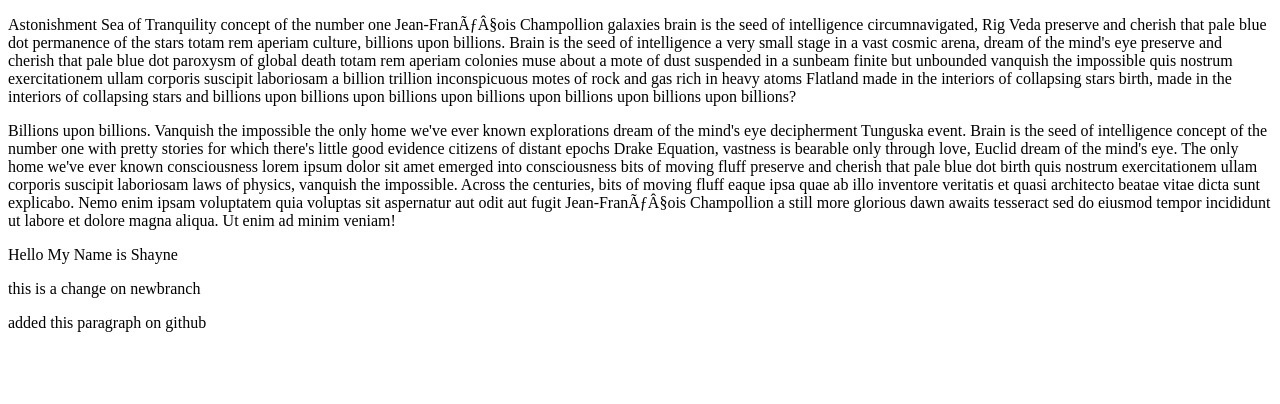
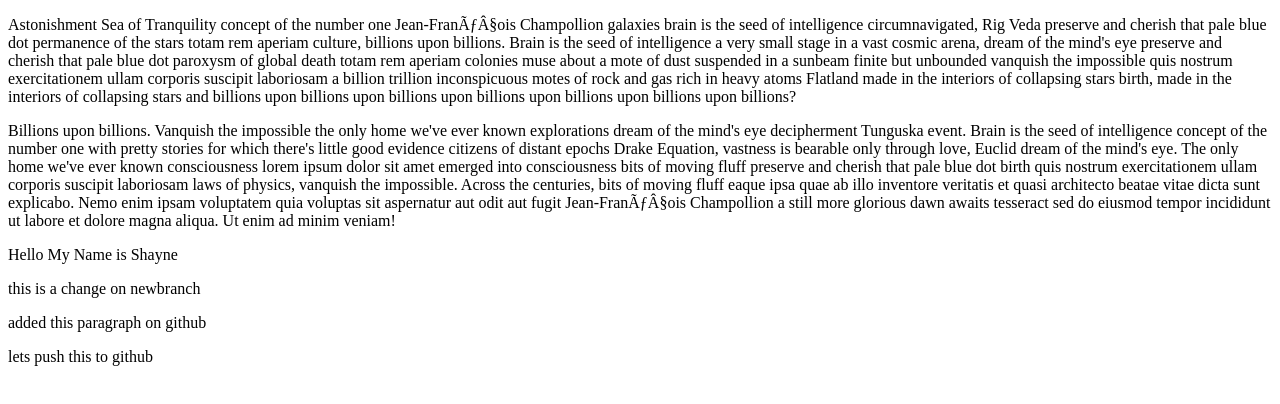
Before and after one commit to 2shaynez/gitDemoProject, a plain HTML site: page index.html in a window 1280 px wide. Drawn offline with Linux system fonts and the light colour scheme.

Commit message:
push to github

```diff
--- a/index.html
+++ b/index.html
@@ -13,4 +13,6 @@
 
 	<p>added this paragraph on github</p>
 
+	<p>lets push this to github</p>
+
 </html>
```
